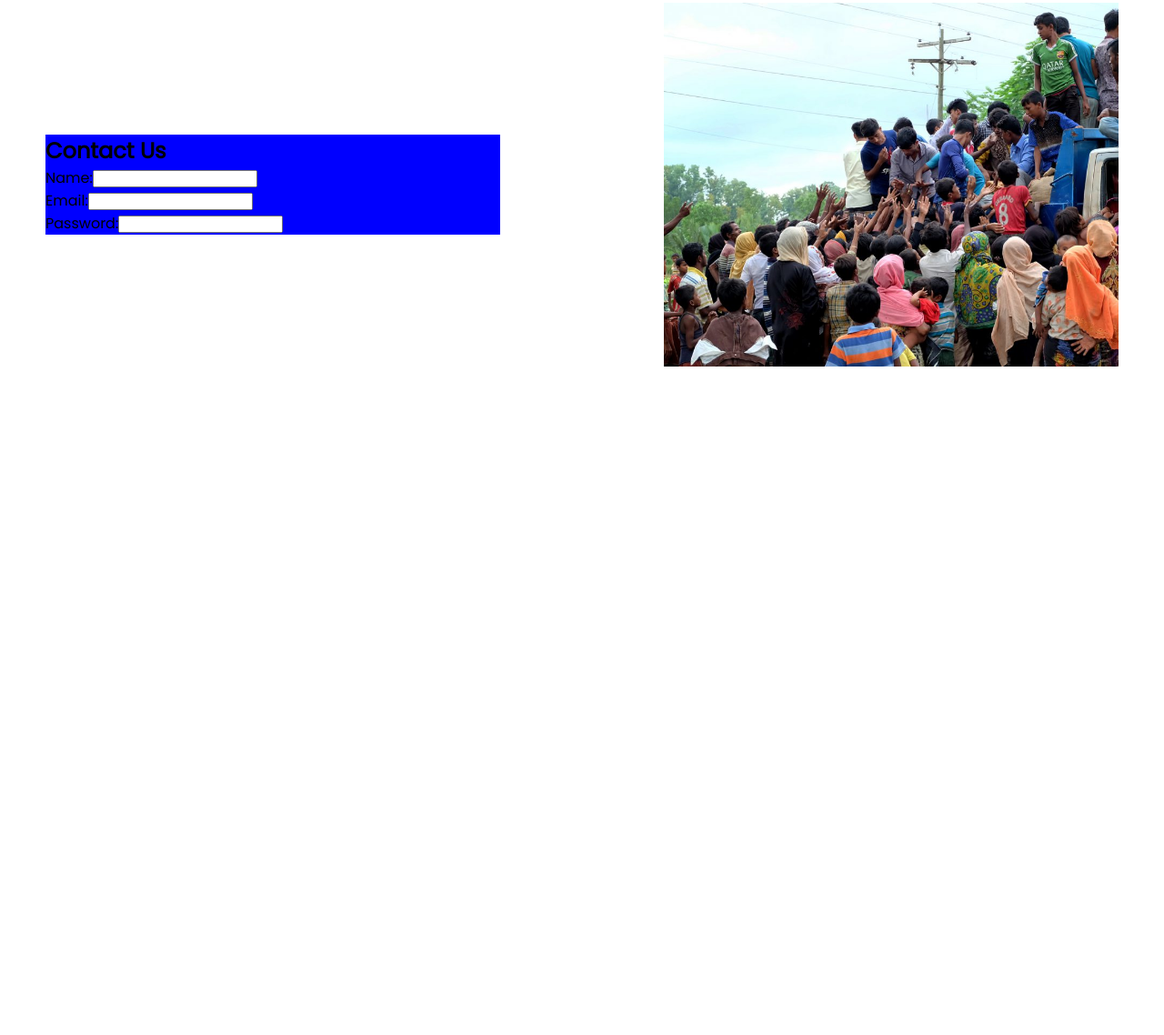
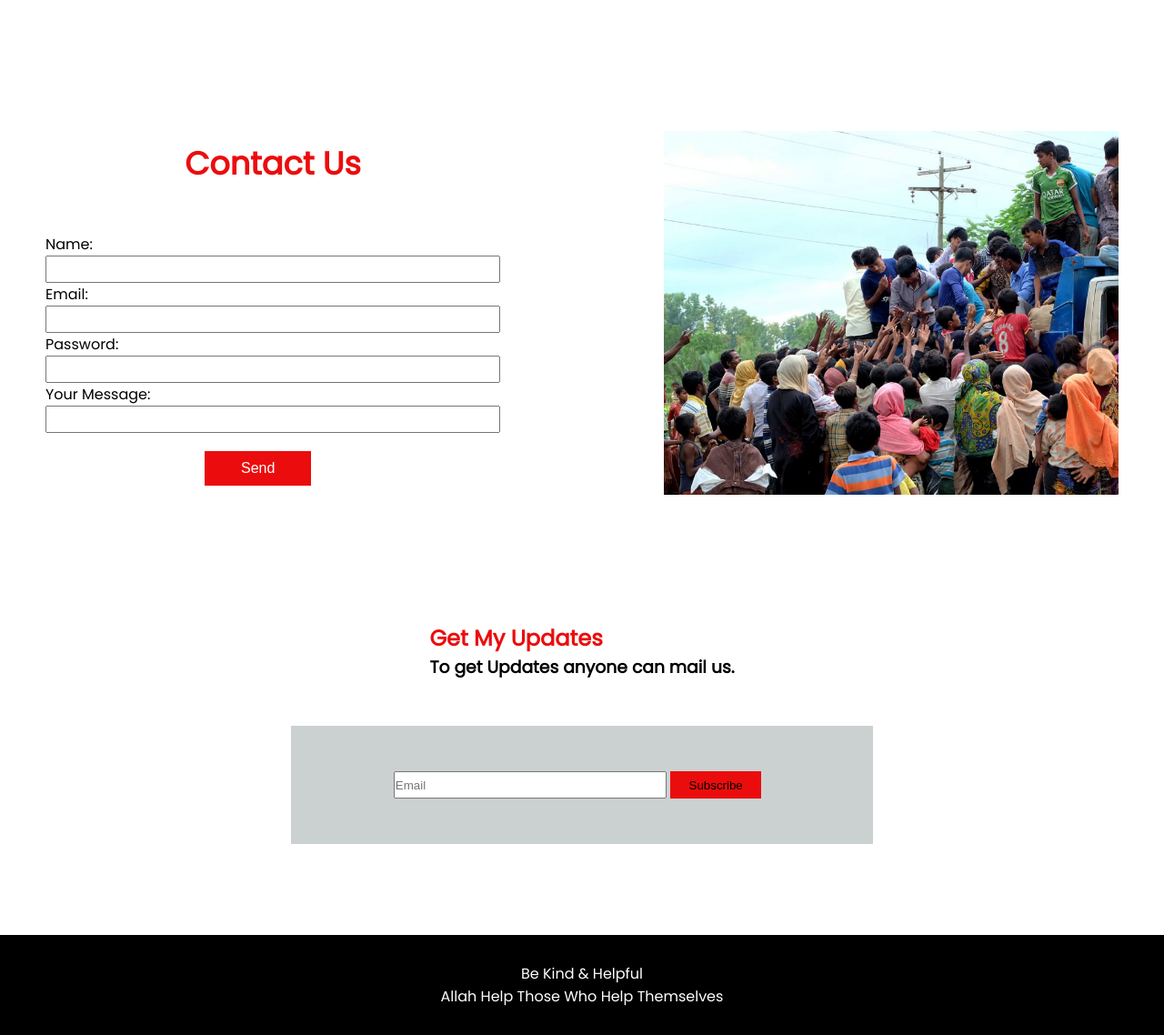
Before and after one commit to salmamouri/assignment-1, a plain HTML site: page index.html in a window 1280 px wide. Shown: the part 1554-2692 px from the top of the page at 91% size. Before the commit the page ends 1957 px from the top, so only its background shows below. Drawn offline with Linux system fonts and the light colour scheme.

Commit message:
form update footer added

```diff
--- a/index.html
+++ b/index.html
@@ -71,11 +71,13 @@
     <section class="contact-part">
         <div class="contact-form">
             <h1>Contact Us</h1>
-            <form>
+            <form class="form">
 
                 <label for="">Name:<input type="text" placeholder=""></label><br>
                 <label for="">Email:<input type="text" placeholder=""></label><br>
                 <label for="">Password:<input type="password" placeholder=""></label>
+                <label id="message" for="">Your Message:<input type="text" placeholder=""></label><br>
+                <button class="send-btn">Send</button>
             </form>
 
 
@@ -83,5 +85,22 @@
         <div class="contact-img">
         </div>
     </section>
+    <section>
+        <div class="update-part">
+            <div>
+                <h1>Get My Updates</h1>
+                <h3 id="para">To get Updates anyone can mail us.</h3>
+            </div>
+            <div class="email-input">
+                <input class='email' type="email" name="Email" id="" placeholder="Email">
+                 <input class="subscribe" type="submit" value="Subscribe">
+            </div>
+        </div>
+    </section>
+    <footer class="footer">
+        <p>Be Kind & Helpful</p>
+        <p>Allah Help Those Who Help Themselves</p>
+
+    </footer>
 </body>
 </html>
--- a/style.css
+++ b/style.css
@@ -116,8 +116,14 @@ body{
 }
 
 .contact-form{
-    background-color: blue;
+
     width: 500px;
+}
+.contact-form h1{
+    text-align: center;
+    font-size: 35px;
+    color:rgb(235, 13, 13) ;
+    margin-top: 150px;
 }
 .contact-img{
     background-image: url(images/donation2.jpg);
@@ -128,3 +134,59 @@ body{
     height: 400px;
 
 }
+.form{
+    margin-top: 50px;
+}
+.form input{
+    width: 500px;
+    height: 30px;
+}
+
+.send-btn{
+    background-color:rgb(235, 13, 13);
+    color: white;
+    border: none;
+    padding: 10px 40px;
+    font-size: 16px;
+    margin-top: 20px;
+    margin-bottom: 150px;
+    margin-left: 175px;
+
+}
+.update-part{
+   display: flex;
+   align-items: center;
+   justify-content: center;
+   flex-direction: column;
+   margin-bottom: 100px;
+}
+.update-part h1{
+    color:rgb(235, 13, 13)  ;
+}
+
+.email-input{
+    text-align: center;
+    margin-top: 50px;
+    padding: 50px;
+    width: 50%;
+   background-color: rgb(203, 209, 209);
+}
+.email-input .email{
+   width:300px ;
+   height:30px;
+   margin-left: 10px;
+
+}
+.email-input .subscribe{
+    width: 100px;
+    height: 30px;
+    margin-right: 20px;
+    background-color:rgb(235, 13, 13) ;
+    border: none;
+}
+footer{
+    background-color: black;
+    color: white;
+    text-align: center;
+    padding: 30px;
+}
```
